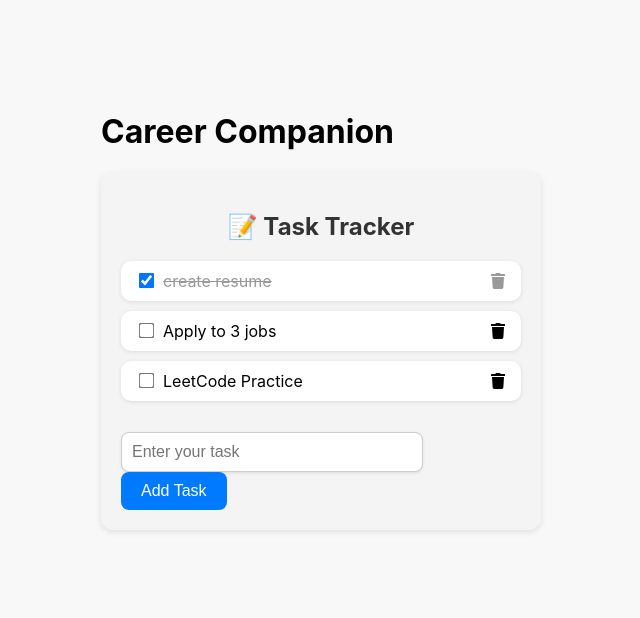
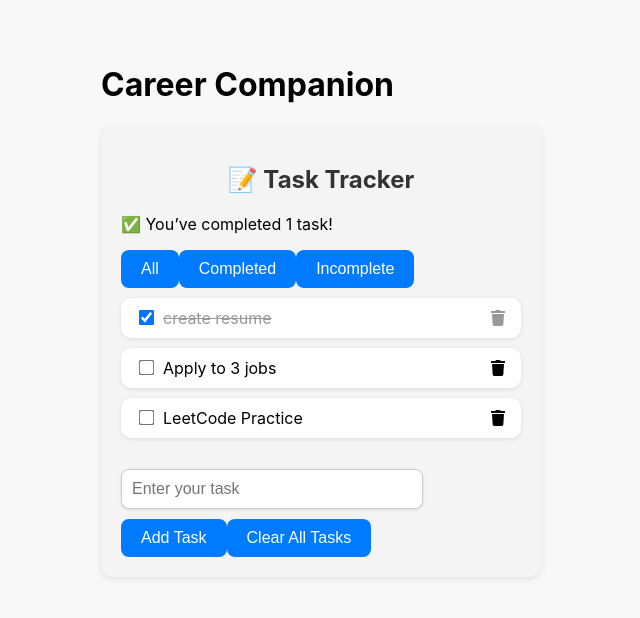
Before and after one commit to sahanahc123/career-companion, a React (Create React App) app: page / in a window 1280 px wide. Both pictures are taken after a click on the checkbox 465 px from the left and 280 px from the top of the page. Shown: the top 618 px of the page, without its empty margins (319-959 px from the left). Built offline with nearby package versions, Linux system fonts and the light colour scheme.

Commit message:
day10 changes

```diff
--- a/src/componenets/TaskTracker.css
+++ b/src/componenets/TaskTracker.css
@@ -94,3 +94,23 @@ body {
 .task-tracker button:hover {
   background-color: #0056b3;
 }
+
+.clear-btn {
+  background-color: #f44336;
+  color: white;
+  padding: 8px 12px;
+  margin-top: 10px;
+  border: none;
+  border-radius: 5px;
+  cursor: pointer;
+}
+.clear-btn:hover {
+  background-color: #d32f2f;
+}
+
+.completed-count {
+  font-size: 16px;
+  color: green;
+  margin-bottom: 15px;
+  font-weight: bold;
+}
--- a/src/componenets/TaskTracker.js
+++ b/src/componenets/TaskTracker.js
@@ -9,10 +9,12 @@ function TaskTracker({tasks}) {
     // 1. States
     const [taskInput, setTaskInput] = useState("");
     const [taskList, setTaskList] = useState(tasks);
-
+    const [filter, setFilter] = useState("all");
     const [completed, setCompleted] = useState(() =>
   JSON.parse(localStorage.getItem("completed")) || tasks.map(() => false)
 );
+const completedCount = completed.filter(val => val).length;
+
 
 
   // 2. Toggle completion
@@ -32,12 +34,34 @@ function TaskTracker({tasks}) {
 
   // 4. Add new task
 const addTask = () => {
-  if (taskInput.trim() !== "") {
-    setTaskList([...taskList, taskInput]);
-    setCompleted([...completed, false]);
-    setTaskInput("");
+  const trimmed = taskInput.trim();
+  if (trimmed === ""){
+      alert("Please enter a task!");
+      return;
   }
+
+
+  if (taskList.includes(trimmed)) {
+    alert("Task already exists!");
+    return;
+  }
+
+  setTaskList([...taskList, trimmed]);
+  setCompleted([...completed, false]);
+  setTaskInput("");
 };
+
+
+const clearAllTasks = () => {
+  setTaskList([]);
+  setCompleted([]);
+  localStorage.removeItem("taskList");
+  localStorage.removeItem("completed");
+};
+
+
+
+
   // 5. Load saved tasks from localStorage (only on first render)
 useEffect(() => {
   const savedTasks = localStorage.getItem("taskList");
@@ -57,16 +81,49 @@ useEffect(() => {
   localStorage.setItem("completed", JSON.stringify(completed));
 },[completed]);
 
+const filteredTasks = taskList.filter((_, index) => {
+  if (filter === "all") return true;
+  if (filter === "completed") return completed[index];
+  if (filter === "incomplete") return !completed[index];
+  return true;
+});
+
+
+
   // 7. JSX return
     return (
 
       <div className="task-tracker">
       <h2>📝 Task Tracker</h2>
-      {taskList.length === 0 ? (
-  <p className="empty-message">🎉 No tasks for now!</p>
-) : (
+     {completedCount > 0 && (
+  <p className="completed-counter">
+    ✅ You’ve completed {completedCount} task{completedCount > 1 ? "s" : ""}!
+  </p>
+   )}  {taskList.length === 0 ? (
+  <p className="empty-message">🎉 No tasks for now!</p>) : (
   <ul className="task-list">
-    {taskList.map((task, index) => (
+    <div className="filter-buttons">
+  <button
+    className={filter === "all" ? "active" : ""}
+    onClick={() => setFilter("all")}
+  >
+    All
+  </button>
+  <button
+    className={filter === "completed" ? "active" : ""}
+    onClick={() => setFilter("completed")}
+  >
+    Completed
+  </button>
+  <button
+    className={filter === "incomplete" ? "active" : ""}
+    onClick={() => setFilter("incomplete")}
+  >
+    Incomplete
+  </button>
+</div>
+
+    {filteredTasks.map((task, index) => (
       <TaskItem
         key={index}
         task={task}
@@ -83,8 +140,15 @@ useEffect(() => {
     value={taskInput}
     onChange={(e) => setTaskInput(e.target.value)}
     />
-    <button onClick={addTask}>Add Task</button>
+<button onClick={addTask}>Add Task</button>
+{taskList.length > 0 && (
+  <button className="clear-btn" onClick={clearAllTasks}>
+    Clear All Tasks
+  </button>
+)}
+
 </div>
+
  );
 }
 export default TaskTracker;
```
